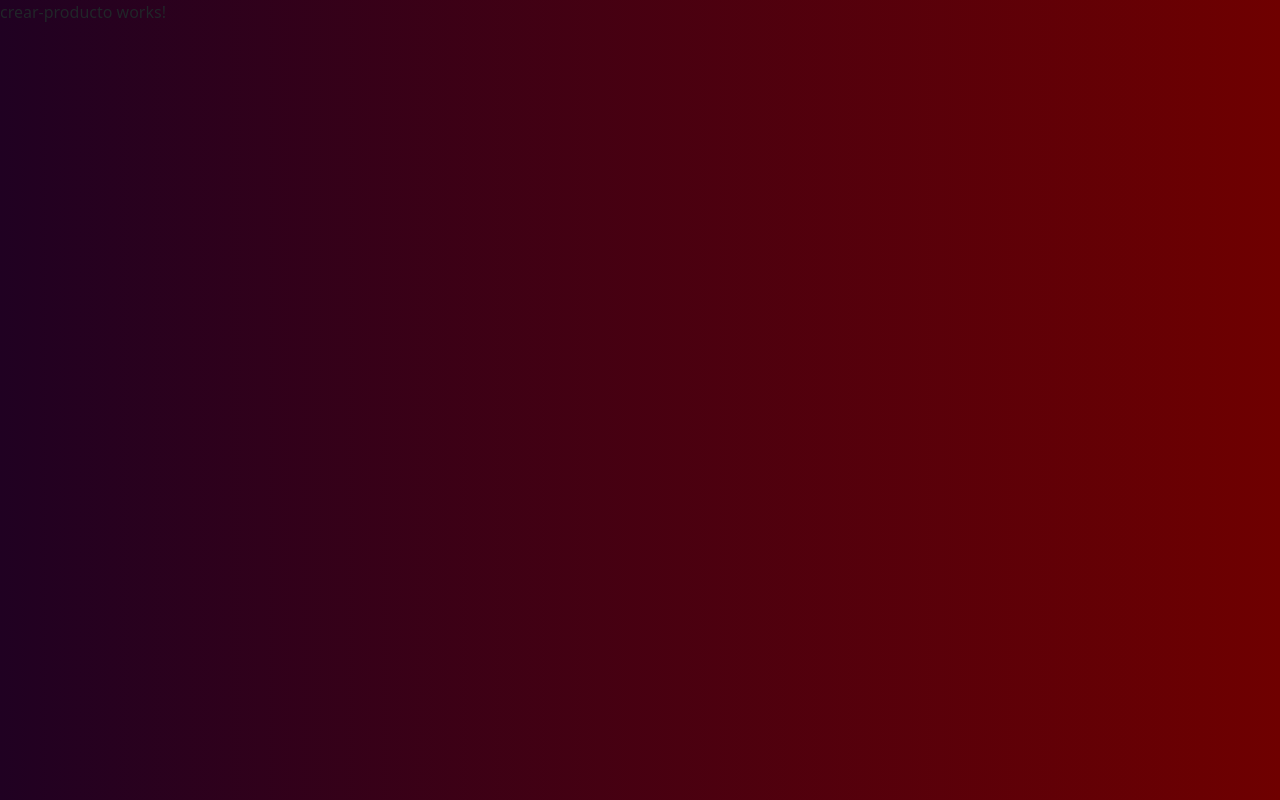
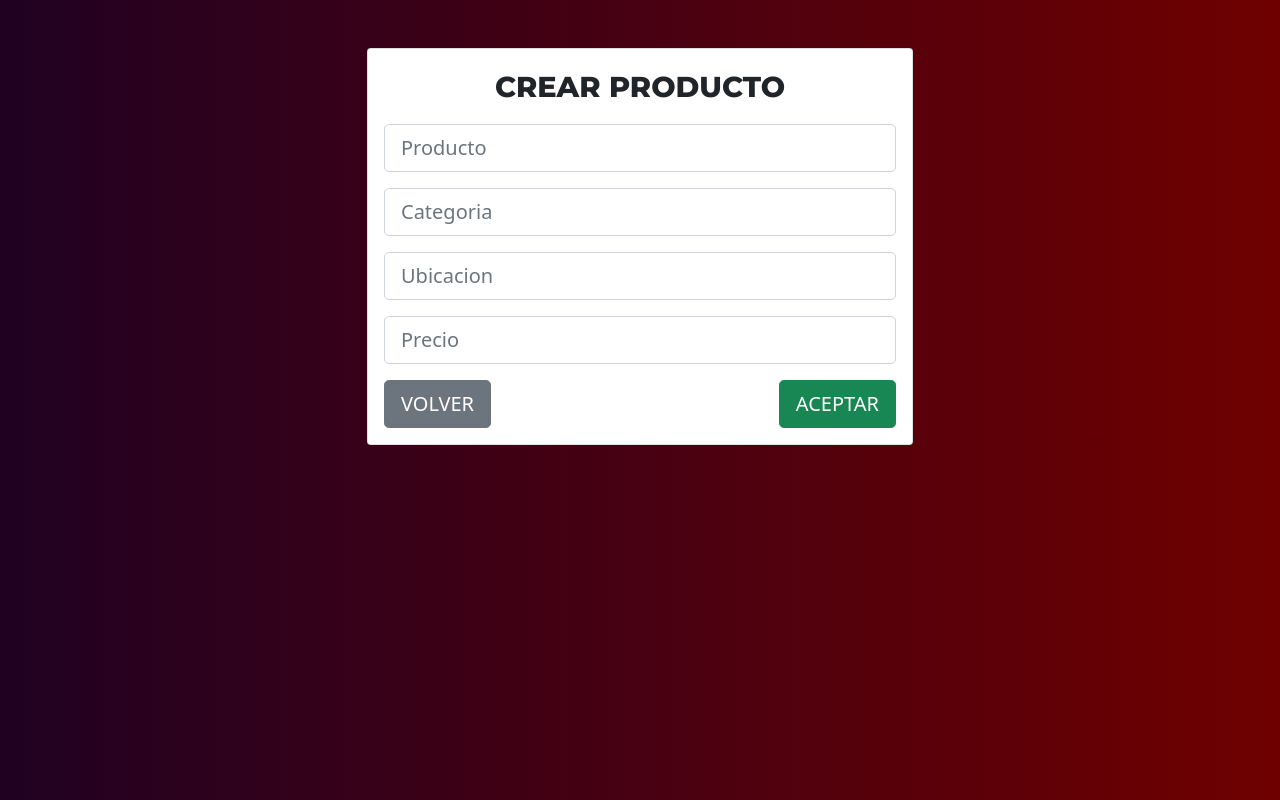
Before and after one commit to fernando-adrian/MEAN, an Angular app: page /crear-producto in a window 1280 px wide. Built offline with nearby package versions, Linux system fonts and the light colour scheme.

Commit message:
layout added for crear-producto

```diff
--- a/src/app/components/crear-producto/crear-producto.component.html
+++ b/src/app/components/crear-producto/crear-producto.component.html
@@ -1 +1,29 @@
-<p>crear-producto works!</p>
+<div class="container mt-5">
+    <div class="row">
+        <div class="col-lg-6 offset-lg-3">
+            <div class="card">
+                <div class="card-body text-center">
+                    <span class="titulo">CREAR PRODUCTO</span>
+                    <form class="mt-3">
+                        <div class="mb-3">
+                            <input type="text" placeholder="Producto" class="form-control form-control-lg">
+                        </div>
+                        <div class="mb-3">
+                            <input type="text" placeholder="Categoria" class="form-control form-control-lg">
+                        </div>
+                        <div class="mb-3">
+                            <input type="text" placeholder="Ubicacion" class="form-control form-control-lg">
+                        </div>
+                        <div class="mb-3">
+                            <input type="number" placeholder="Precio" class="form-control form-control-lg">
+                        </div>
+                        <div class="mb-3">
+                            <button routerLink="/" class="btn btn-secondary btn-lg float-start">VOLVER</button>
+                            <button class="btn btn-success btn-lg float-end">ACEPTAR</button>
+                        </div>
+                    </form>
+                </div>
+            </div>
+        </div>
+    </div>
+</div>
```
